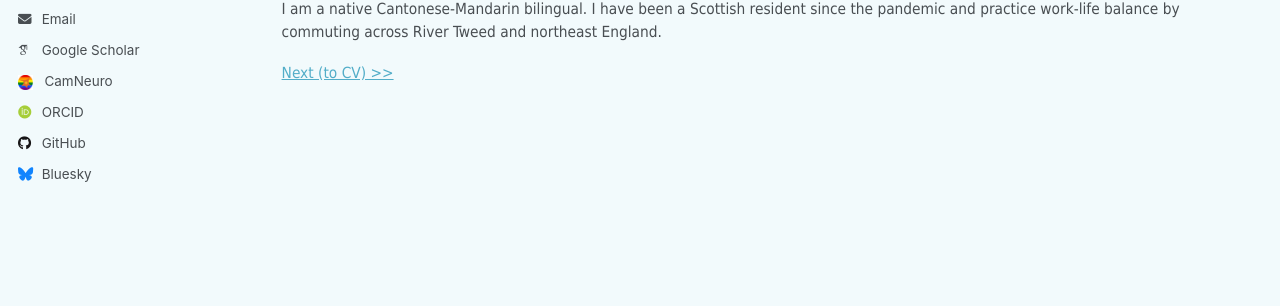
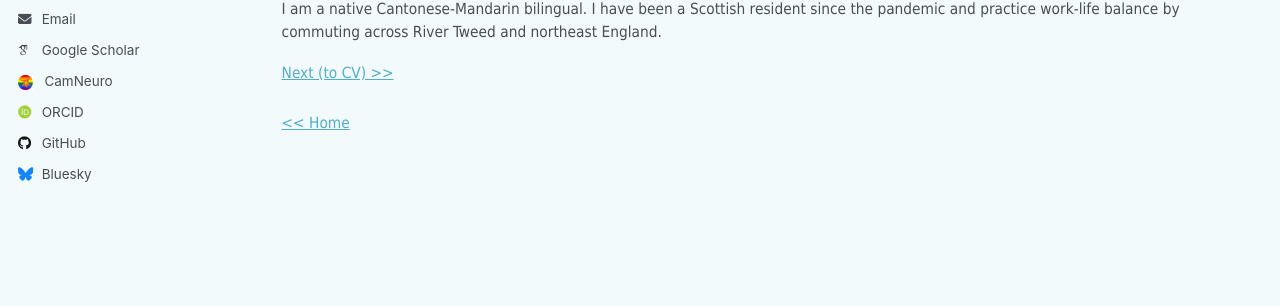
Before and after one commit to guangtingmai/guangtingmai.github.io, a Jekyll site: the page built from _pages/bio.html, in a window 1280 px wide and 1121 px high. Shown: the part 474-780 px from the top of the window. Built offline with Jekyll 4.4.1, drawn with Linux system fonts in a browser that asks for light colours; some web fonts are replaced.

Commit message:
Update bio.html

```diff
--- a/_pages/bio.html
+++ b/_pages/bio.html
@@ -23,3 +23,4 @@
   Scottish resident since the pandemic and practice work-life balance by commuting across River Tweed and northeast England.</span>
 </p>
 <p><span style="font-size: 11.5pt;font-family:Tahoma;line-height: 1.5;display: block;"><a href="https://guangtingmai.github.io/cv/">Next (to CV) >></a></span></p>
+<p><span style="font-size: 11.5pt;font-family: Tahoma;line-height: 2;display: block;"><a href="https://guangtingmai.github.io/readme/"><< Home</a></span></p>
```
